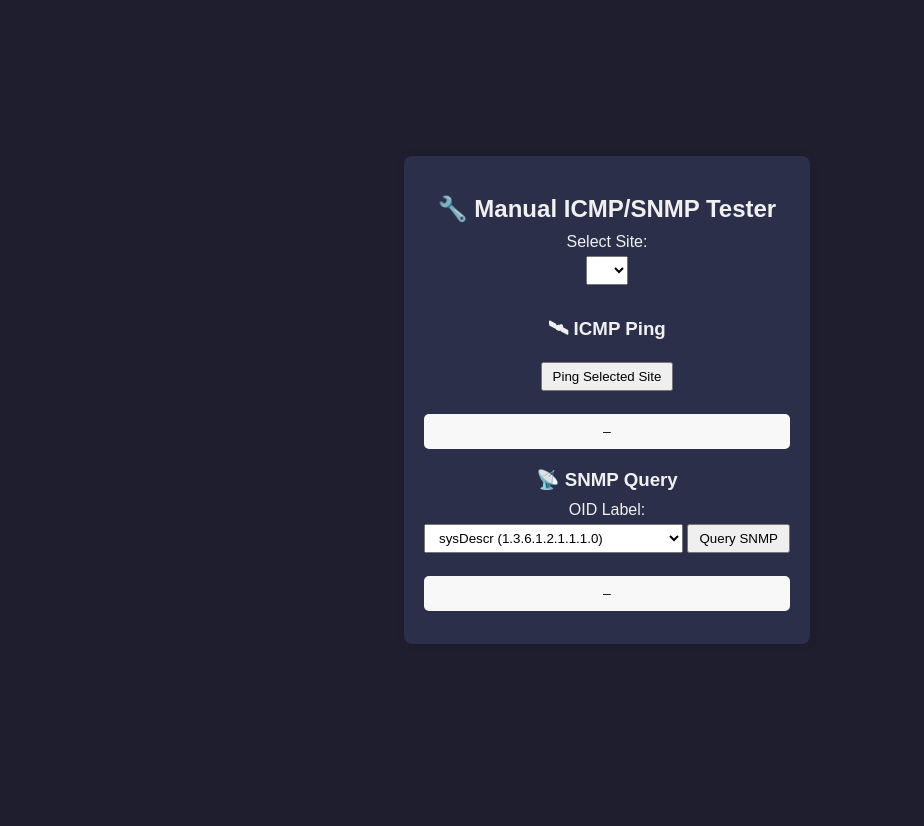
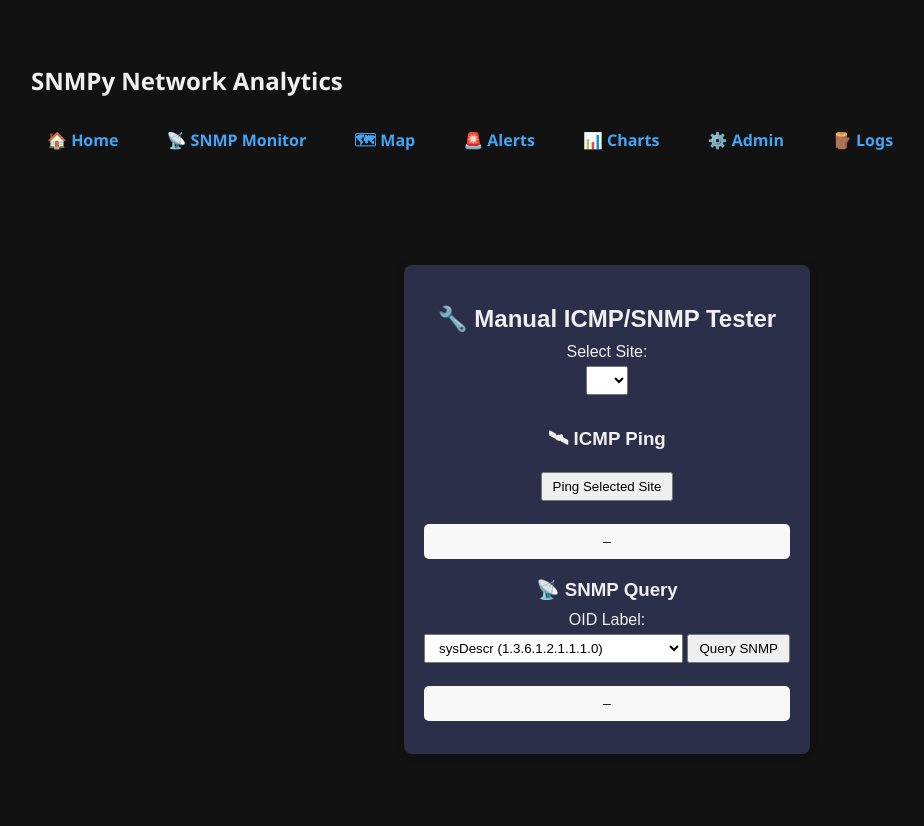
Before and after one commit to Vayvanna/snmpy, a Flask app: page /manual in a window 1280 px wide. Shown: the whole page, without its empty margins (33-957 px from the left). Before the commit the page ends 644 px from the top, so only its background shows below. Run offline with Flask 3, Linux system fonts and the light colour scheme; lists and menus that the app fills with data are empty.

Commit message:
Added Labes to ma,  Alerts page and hrefs links

```diff
--- a/app/routes.py
+++ b/app/routes.py
@@ -296,3 +296,16 @@ def manual():
     sites = Site.query.all()
     oids = SNMPOID.query.all()
     return render_template("manual.html", sites=sites, oids=oids)
+
+
+@main_bp.route('/alerts')
+@login_required
+def recent_alerts():
+    from db.models import Alert
+    alerts = (
+        Alert.query
+        .order_by(Alert.timestamp.desc())
+        .limit(50)
+        .all()
+    )
+    return render_template('alerts.html', alerts=alerts)
--- a/app/static/css/map.css
+++ b/app/static/css/map.css
@@ -170,3 +170,17 @@ body {
 .main-nav a:hover {
     border-color: #42a5f5;
 }
+
+
+.site-name-label .label-text {
+  background: rgba(255, 255, 255, 0.85);
+  color: black;
+  font-weight: bold;
+  font-size: 0.75rem;
+  padding: 2px 6px;
+  border-radius: 4px;
+  text-align: center;
+  border: 1px solid #666;
+  box-shadow: 0 1px 4px rgba(0,0,0,0.2);
+  white-space: nowrap;
+}
--- a/app/templates/charts.html
+++ b/app/templates/charts.html
@@ -13,10 +13,12 @@
           <nav class="main-nav">
             <a href="/" class="nav-link">🏠 Home</a>
             <a href="/snmp" class="nav-link">📡 SNMP Monitor</a>
+            <a href="/alerts" class="nav-link">🚨 Alerts</a>
             <a href="/map" class="nav-link">🗺 Map</a>
             <a href="/charts" class="nav-link">📊 Charts</a>
             <a href="/admin" class="nav-link">⚙️ Admin</a>
             <a href="/logs" class="nav-link">🪵 Logs</a>
+            <a href="/manual" class="nav-link">📍 Manual Testing</a>
           </nav>
         </header>
 
--- a/app/templates/index.html
+++ b/app/templates/index.html
@@ -88,9 +88,11 @@
         <div>
             <a href="/map" class="btn"><i class="fa-solid fa-map-location-dot"></i> View Map</a>
             <a href="/snmp" class="btn"><i class="fa-solid fa-chart-column"></i> SNMP Monitor</a>
+            <a href="/alerts" class="btn"><i class="fa-solid fa-bell"></i> Alerts</a>
             <a href="/charts" class="btn"><i class="fa-solid fa-chart-column"></i> Logs & Charts</a>
             <a href="/admin" class="btn"><i class="fa-solid fa-tools"></i> Admin Panel</a>
             <a href="/logs" class="btn"><i class="fa-solid fa-tools"></i> Logs Panel</a>
+            <a href="/manual" class="btn"><i class="fa-solid fa-terminal"></i> Manual</a>
         </div>
 
         <div class="footer">
--- a/app/templates/logs.html
+++ b/app/templates/logs.html
@@ -129,9 +129,10 @@
       <a href="/">🏠 Home</a>
       <a href="/snmp">📡 SNMP Monitor</a>
       <a href="/map">🗺 Map</a>
+      <a href="/alerts" class="nav-link">🚨 Alerts</a>
       <a href="/charts">📊 Charts</a>
       <a href="/admin">⚙️ Admin</a>
-      <a href="/logs">🪵 Logs</a>
+      <a href="/manual" class="nav-link">📍 Manual Testing</a>
     </nav>
   </header>
 
--- a/app/templates/manual.html
+++ b/app/templates/manual.html
@@ -3,7 +3,7 @@
 <head>
   <meta charset="UTF-8">
   <title>Manual Tester</title>
-  <link rel="stylesheet" href="{{ url_for('static', filename='css/style.css') }}">
+  <link rel="stylesheet" href="{{ url_for('static', filename='css/map.css') }}">
   <style>
     #pingResult {
     color: black;
@@ -34,9 +34,33 @@
       border-radius: 5px;
       font-family: monospace;
     }
+    .dashboard-header {
+      display: flex;
+      justify-content: space-between;
+      align-items: center;
+      flex-wrap: wrap;
+      padding: 2rem;
+      max-width: 1400px;
+      margin: 0 auto;
+    }
   </style>
 </head>
 <body>
+
+      <div class="dashboard-container">
+        <header class="dashboard-header">
+          <h1>SNMPy Network Analytics</h1>
+          <nav class="main-nav">
+            <a href="/" class="nav-link">🏠 Home</a>
+            <a href="/snmp" class="nav-link">📡 SNMP Monitor</a>
+            <a href="/map" class="nav-link">🗺 Map</a>
+            <a href="/alerts" class="nav-link">🚨 Alerts</a>
+            <a href="/charts" class="nav-link">📊 Charts</a>
+            <a href="/admin" class="nav-link">⚙️ Admin</a>
+            <a href="/logs" class="nav-link">🪵 Logs</a>
+          </nav>
+        </header>
+
   <div class="container">
     <h2>🔧 Manual ICMP/SNMP Tester</h2>
 
--- a/app/templates/snmp.html
+++ b/app/templates/snmp.html
@@ -132,9 +132,11 @@
                 <a href="/" class="nav-link">🏠 Home</a>
                 <a href="/snmp" class="nav-link">📡 SNMP Monitor</a>
                 <a href="/map" class="nav-link">🗺 Map</a>
+                <a href="/alerts" class="nav-link">🚨 Alerts</a>
                 <a href="/charts" class="nav-link">📊 Charts</a>
                 <a href="/admin" class="nav-link">⚙️ Admin</a>
                 <a href="/logs" class="nav-link">🪵 Logs</a>
+                <a href="/manual" class="nav-link">📍 Manual Testing</a>
             </nav>
         </header>
   </div>
```
Also changed, not shown: app/templates/map.html (+41 -2 lines), core/poller.py (+7 -4 lines), db/models.py (+11 -0 lines).
